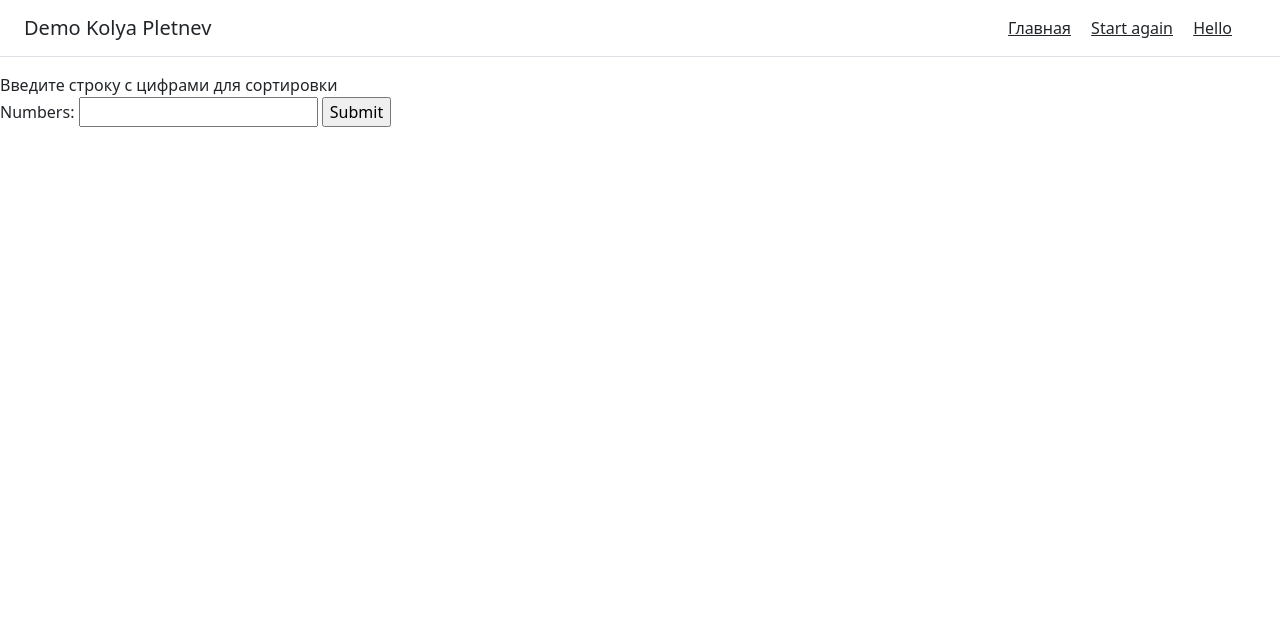
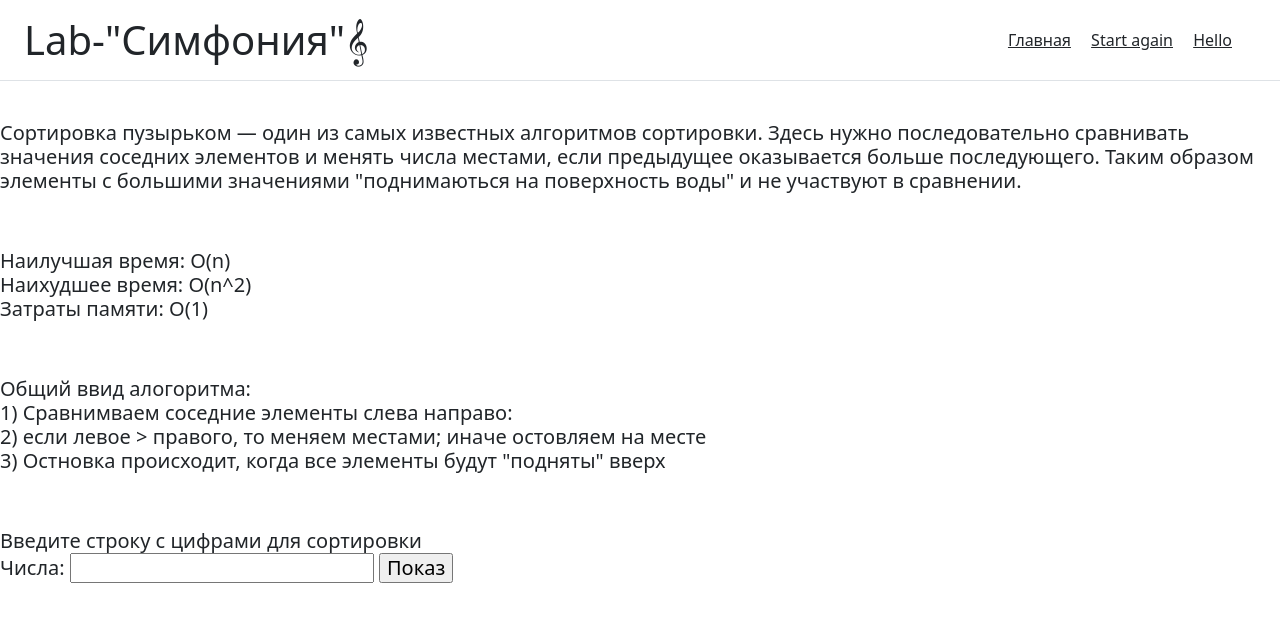
Before and after one commit to Alexandr-Pletnev/python-kolya, a Flask app: page / in a window 1280 px wide. Shown: the top 622 px of the page. Run offline with Flask 2, Linux system fonts and the light colour scheme.

Commit message:
Век 1.2

```diff
--- a/app.py
+++ b/app.py
@@ -35,8 +35,8 @@ def get_step_data(arr, i, k, step):
                 i += 1
                 step = -1
         else:
-            data.description = str(arr[i]) + " максмиальное. 'Поднимаем' на вверх"
-            data.colors = {i: 'indigo-600'}
+            data.description = str(arr[i-1]) + " максмиальное. 'Поднимаем' на вверх"
+            data.colors = {i-1: 'red'}
             i = 1
             k += 1
     data.nextIndexK = k
--- a/templates/base.html
+++ b/templates/base.html
@@ -8,11 +8,11 @@
 <body>
 
 <div class="d-flex flex-column flex-md-row align-items-center p-3 px-md-4 mb-3 bg-white border-bottom box-shadow">
-    <h5 class="my-0 me-md-auto font-weight-normal">Demo Kolya Pletnev</h5>
+    <h1 class="my-0 me-md-auto font-weight-normal">Lab-"Симфония"𝄞</h1>
     <nav class="my-2 my-md-0 me-md-3">
-        <a class="p-2 text-dark" href="/">Главная</a>
-        <a class="p-2 text-dark" href="/step">Start again</a>
-        <a class="p-2 text-dark" href="/hello">Hello</a>
+        <a class="p-2 text-dark" href="/"></h2>Главная</h2></a>
+        <a class="p-2 text-dark" href="/step"></h2>Start again</h2></a>
+        <a class="p-2 text-dark" href="/hello"></h2>Hello</h2></a>
     </nav>
 </div>
 {% block content %}
--- a/templates/index.html
+++ b/templates/index.html
@@ -5,10 +5,37 @@
 {% endblock %}
 
 {% block content %}
-<div>Введите строку с цифрами для сортировки</div>
-<form action="/start">
-  <label for="userInput">Numbers:</label>
-  <input type="text" id="userInput" name="input">
-  <input type="submit" value="Submit">
-</form>
+<br>
+<h5>
+  <div>Сортировка пузырьком — один из самых известных алгоритмов сортировки. Здесь нужно последовательно сравнивать значения соседних элементов и менять числа местами, если предыдущее оказывается больше последующего. Таким образом элементы с большими значениями "поднимаються на поверхность воды" и не участвуют в сравнении.<div>
+<h5>
+<br>
+
+<br>
+<h5>
+  <div>Наилучшая время: О(n)<div>
+  <div>Наихудшее время: О(n^2)<div>
+  <div>Затраты памяти:  О(1) <div>
+<h5>
+<br>
+
+<br>
+<h5>
+  <div>Общий ввид алогоритма:<div>
+  <div>    1) Сравнимваем соседние элементы слева направо:<div>
+  <div>    2)   если левое > правого, то меняем местами; иначе остовляем на месте<div>
+  <div>    3) Остновка происходит, когда все элементы будут "подняты" вверх<div>
+<h5>
+<br>
+
+<br>
+<h5>
+  <div>Введите строку с цифрами для сортировки</div>
+  <form action="/start">
+    <label for="userInput">Числа:</label>
+    <input type="text" id="userInput" name="input">
+    <input type="submit" value="Показ">
+  </form>
+<h5>
+<br>
 {% endblock %}
```
Also changed, not shown: templates/step.html (+13 -11 lines).
